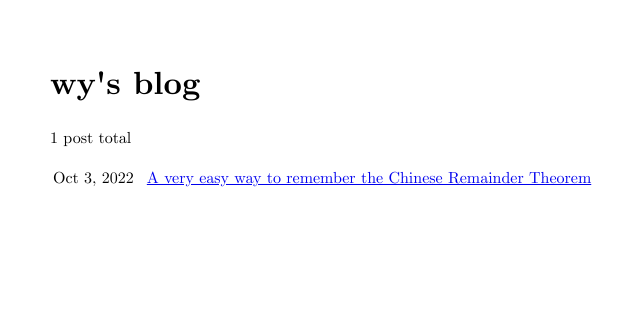
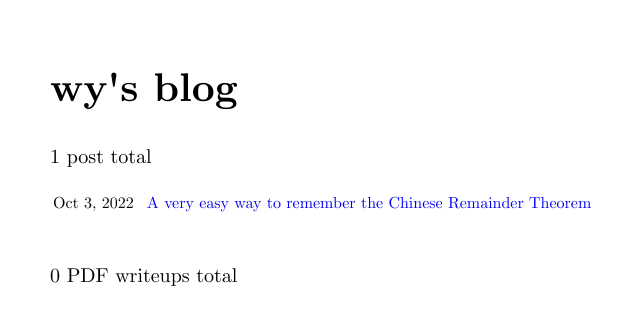
Before and after one commit to greysome/greysome.github.io, a Jekyll site: the page built from index.html, in a window 1280 px wide. Shown: the top 325 px of the page, without its empty margins (78-718 px from the left). Built offline with Jekyll 4.4.1, drawn with Linux system fonts in a browser that asks for light colours.

Commit message:
add pdfs

```diff
--- a/_includes/head.html
+++ b/_includes/head.html
@@ -63,12 +64,13 @@
 	    doubleparts: ['\\frac{\\partial^2{#1}}{\\partial{#2}{#3}}', 3],
 	    floor: ['\\left\\lfloor{#1}\\right\\rfloor', 1],
 	    ceil: ['\\left\\lceil{#1}\\right\\rceil', 1],
-	    bSigma: ['\\mathbf{\\Sigma}^{\\bf0}_{\\bf#1}', 1], bPi: ['\\mathbf{\\Pi}^{\\bf0}_{\\bf#1}', 1],
+	    bSigma: ['\\mathbf{\\Sigma}^{\\bf0}_{\\bf#1}', 1],
+	    bPi: ['\\mathbf{\\Pi}^{\\bf0}_{\\bf#1}', 1],
 	    godel: ['\\ulcorner{#1}\\urcorner', 2]
         },
     },
     chtml: {
-  scale: 0.85
+	scale: 0.85
     }
 };
 </script>
--- a/index.html
+++ b/index.html
@@ -10,4 +10,14 @@
             <td><a href="{{ post.url }}">{{ post.title }}</a></td>
         </tr>
     {% endfor %}
+</table><br>
+
+{% assign pdfs = site.static_files | where: "extname", ".pdf" %}
+<p>{{ pdfs.size }} {% if pdfs.size == 1 %}PDF writeup{% else %}PDF writeups{% endif %} total</p>
+<table>
+    {% for pdf in pdfs %}
+        <tr>
+            <td><a target="blank" href="{{ pdf.path }}">{{ pdf.name }}</a></td>
+        </tr>
+    {% endfor %}
 </table>
--- a/style.css
+++ b/style.css
@@ -48,10 +48,22 @@
 body {
     margin: 5% 10% 5% 10%;
     font-family: "Computer Modern", sans-serif;
-    font-size: 16px;
+    font-size: 20px;
 }
 
 .postdate {
     text-align: right;
     padding-right: 10px;
 }
+
+a:link {
+    text-decoration: none;
+}
+
+a:hover, a:active {
+    text-decoration: underline;
+}
+
+a:visited {
+    text-decoration: none;
+}
```
Also changed, not shown: other parts of _includes/head.html (+1 -0 lines), _posts/2022-10-03-crt-easy.md (+1 -1 lines), 5 other files.
